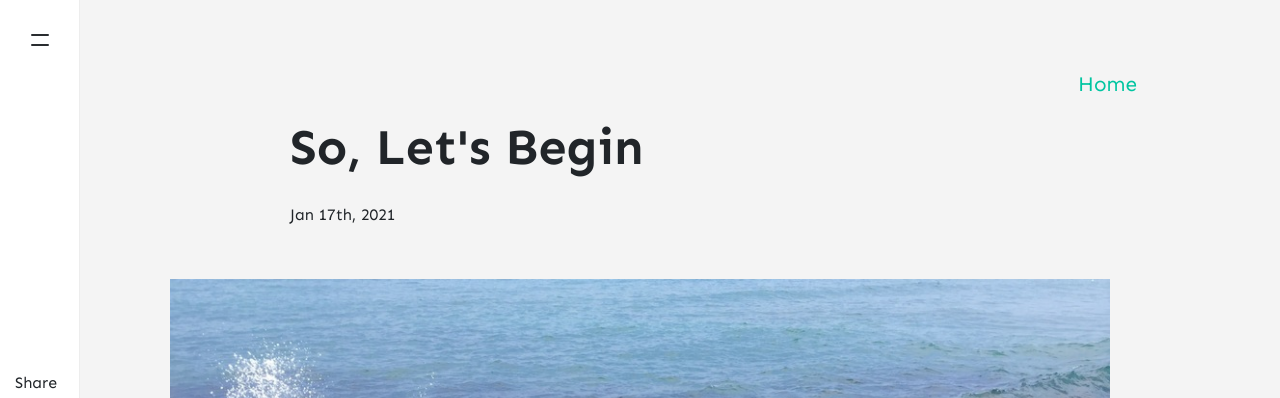
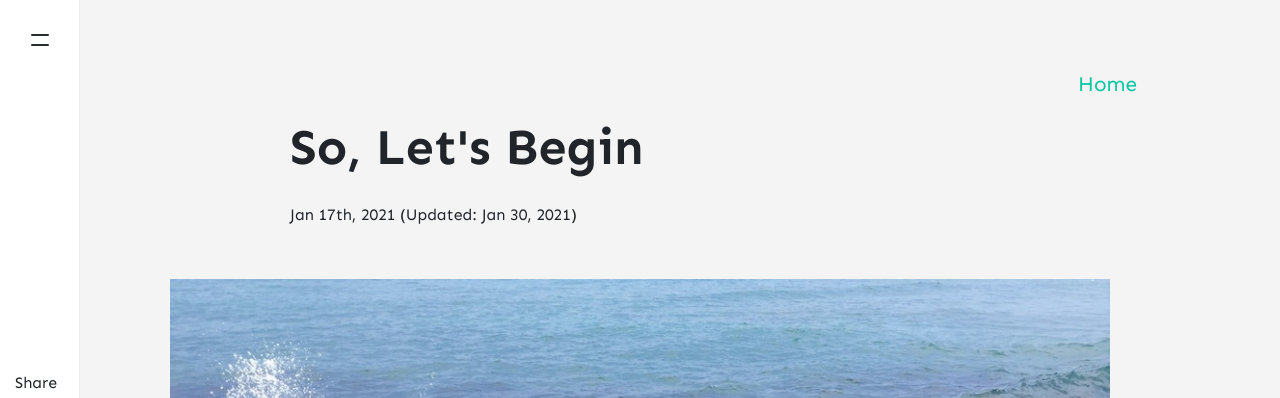
Before and after one commit to chienhsiang/chienhsiang.github.io, a Jekyll site: the page built from _posts/2021-01-17-outline.md, in a window 1280 px wide. Shown: the top 398 px of the page. Built offline with Jekyll 4.4.1, drawn with Linux system fonts in a browser that asks for light colours; nearby versions of some CDN libraries; comment, search, counter and statistics services are not loaded.

Commit message:
Added last updated to postbox

```diff
--- a/_includes/postbox.html
+++ b/_includes/postbox.html
@@ -49,6 +49,9 @@
                     {% endfor %}
                     <span style="float:right;">
                         {{ post.date | date_to_string: "ordinal", "US" }}
+                        {% if post.last_modified_at %}
+                        (Updated: {{ post.last_modified_at | date_to_string: "ordinal", "US" }})
+                        {% endif %}
                     </span>
                 </span>
                 <!-- <span class="post-date">{{ post.categories }} {{ post.date | date_to_string }}</span> -->
--- a/_posts/2021-01-17-outline.md
+++ b/_posts/2021-01-17-outline.md
@@ -3,6 +3,7 @@ layout: post
 title: So, Let's Begin
 image: assets/images/lao_mei.jpg
 date: 2021-01-17 22:50
+last_modified_at: 2021-01-30
 ---
 
 過去幾年除了論文沒什麼在寫東西, 最近常常感覺沒辦法簡潔明確地表達想法
```
